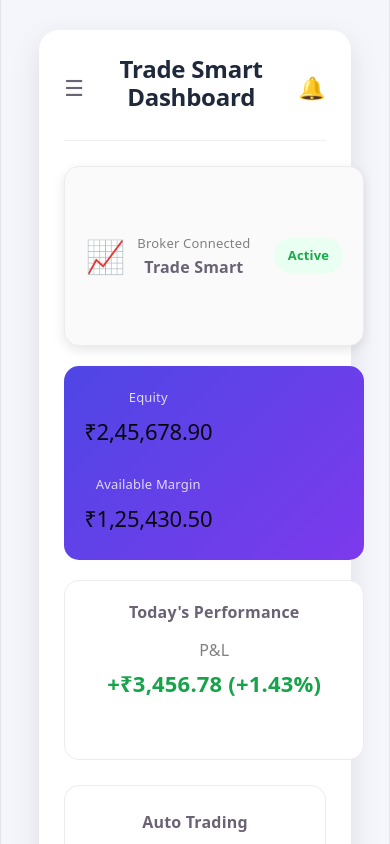
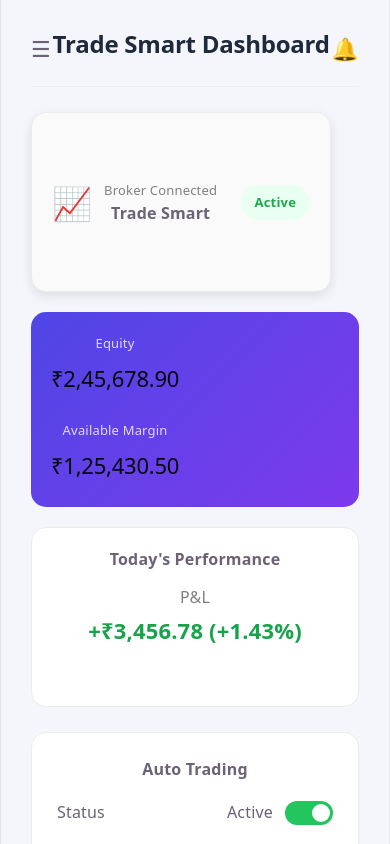
Before and after one commit to Watergold12/Auto_signal, a React (Vite) app: page /dashboard in a window 390 px wide. Shown: the top 844 px of the page. Built offline with nearby package versions, Linux system fonts and the light colour scheme.

Commit message:
fix:mobile-destop view demo

```diff
--- a/src/pages/BrokerLogin.css
+++ b/src/pages/BrokerLogin.css
@@ -22,6 +22,7 @@
     box-shadow: 0 4px 12px rgba(0,0,0,0.1);
     text-align: center;
     cursor: pointer;
+    height: none;
 }
 
 .broker-card img{
--- a/src/pages/Dashboard.jsx
+++ b/src/pages/Dashboard.jsx
@@ -4,7 +4,6 @@ import dashboardData from "../data/dashboardData.json";
 function Dashboard() {
   return (
     <div className="dashboard-page">
-      <div className="dashboard-container">
 
         {/* Header */}
         <div className="dashboard-header">
@@ -109,7 +108,6 @@ function Dashboard() {
 
         </div>
 
-      </div>
     </div>
   );
 }
--- a/src/pages/SignalPage.jsx
+++ b/src/pages/SignalPage.jsx
@@ -1,4 +1,5 @@
 import data from "../data/dashboardData.json";
+// import commonservice from service;
 import { useNavigate } from "react-router-dom";
 import "./SignalPage.css";
 
```
